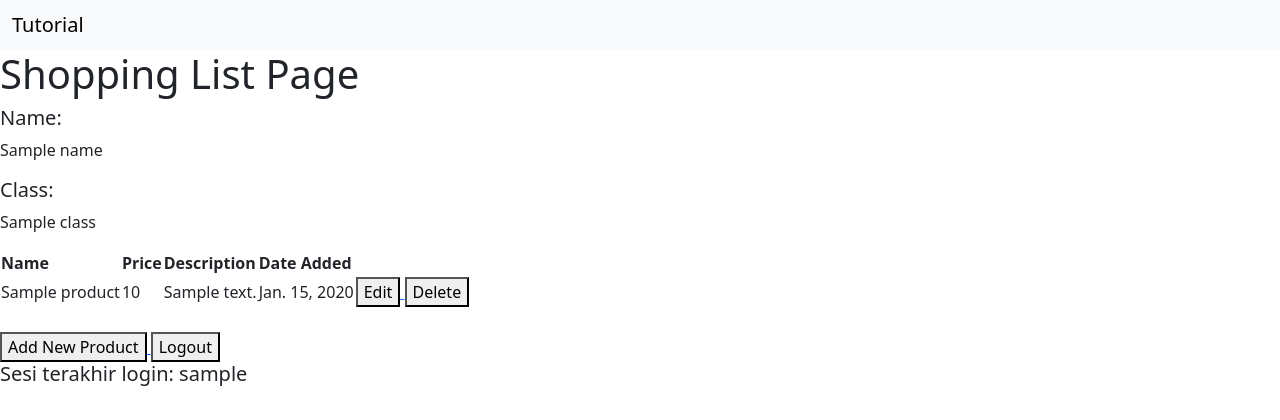
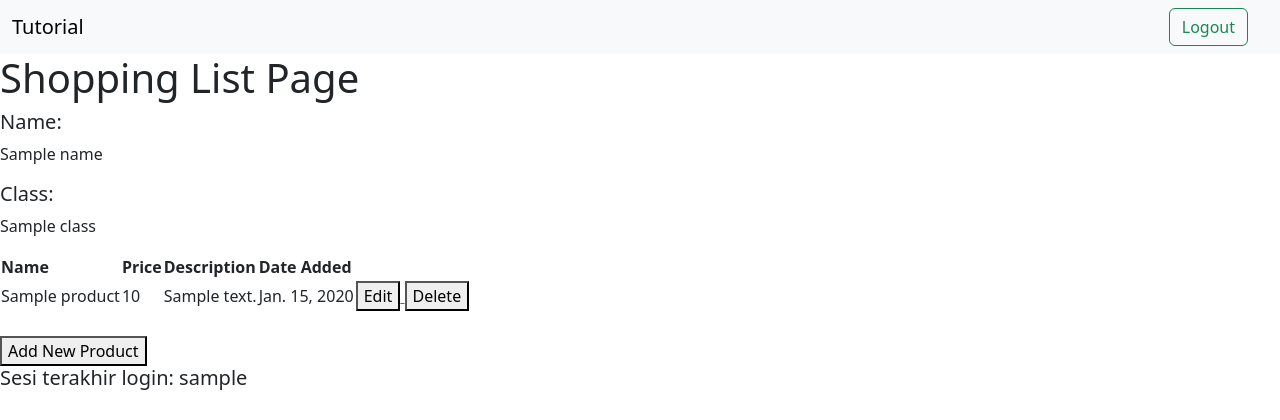
Before and after one commit to DaffaAlFathan/shopping-list, a Django app: template shopping_list/main/templates/main.html in a window 1280 px wide. Shown: the top 420 px of the page. Run offline with Django 4.2, Linux system fonts and the light colour scheme; tables that the repository leaves empty hold one stand-in row (values such as "Sample post"); the template is opened without the code that fills it: values that come from a table or form of the project are taken from there, most other values are stand-ins (such as "Sample title", 1, 10 or a date in 2020).

Commit message:
Tambah logout di navbar

```diff
--- a/shopping_list/main/templates/main.html
+++ b/shopping_list/main/templates/main.html
@@ -4,6 +4,11 @@
     <nav class="navbar bg-body-tertiary">
         <div class="container-fluid">
             <span class="navbar-brand mb-0 h1">Tutorial</span>
+            <a href="{% url 'main:logout' %}">
+                <form class="container-fluid justify-content-start">
+                    <button class="btn btn-outline-success me-2" type="button">Logout</button>
+                </form>
+            </a>
         </div>
     </nav>
     <h1>Shopping List Page</h1>
@@ -54,11 +59,11 @@
         </button>
     </a>
 
-    <a href="{% url 'main:logout' %}">
+    <!-- <a href="{% url 'main:logout' %}">
         <button>
             Logout
         </button>
-    </a>
+    </a> -->
 
     <h5>Sesi terakhir login: {{ last_login }}</h5>
 
```
